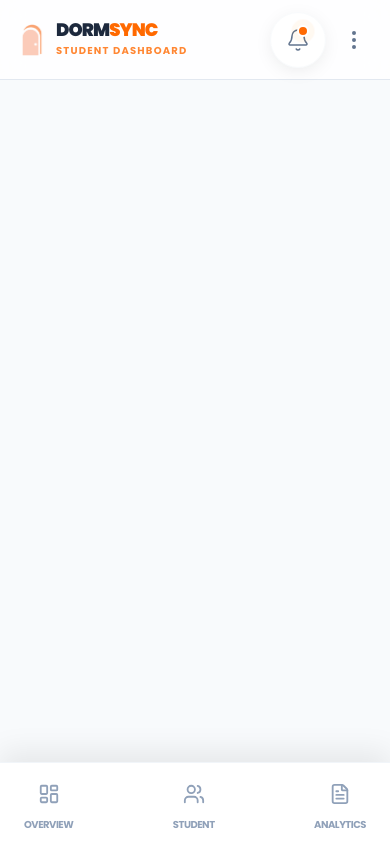
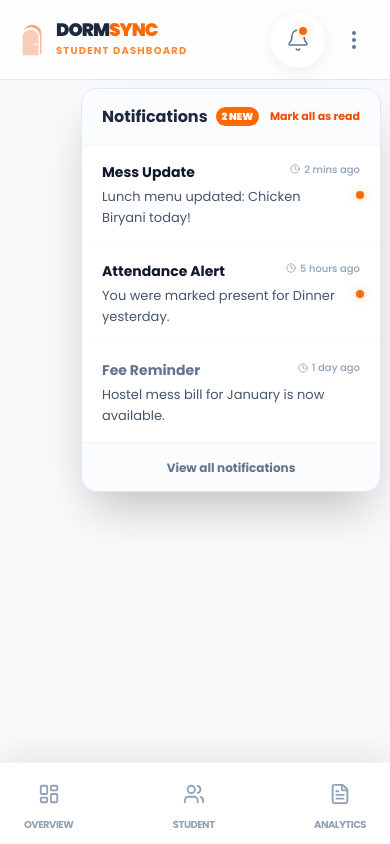
Before and after one commit to bitwise-debugger/dorm-sync, a React (Vite) app in the folder client/: page /admin in a window 390 px wide. Both pictures are taken after a click on the button 298 px from the left and 39 px from the top of the page. Built offline with nearby package versions, Linux system fonts and the light colour scheme.

Commit message:
fix: responsiveness of dashboardlayout

```diff
--- /dev/null
+++ b/client/src/layouts/dashboard/NotificationDropdown.jsx
@@ -0,0 +1,72 @@
+import React from 'react';
+import { Bell, Check, Clock, Trash2 } from 'lucide-react';
+
+const NotificationDropdown = ({ isOpen, onClose }) => {
+    // Mock data for your hostel context
+    const notifications = [
+        { id: 1, title: 'Mess Update', message: 'Lunch menu updated: Chicken Biryani today!', time: '2 mins ago', unread: true },
+        { id: 2, title: 'Attendance Alert', message: 'You were marked present for Dinner yesterday.', time: '5 hours ago', unread: true },
+        { id: 3, title: 'Fee Reminder', message: 'Hostel mess bill for January is now available.', time: '1 day ago', unread: false },
+    ];
+
+    if (!isOpen) return null;
+
+    return (
+        <div className="absolute right-[-55px]  mt-5 md:mt-7 w-75 sm:w-96 bg-white dark:bg-slate-900 border border-slate-200 dark:border-slate-800 rounded-2xl shadow-2xl z-50 overflow-hidden animate-in fade-in slide-in-from-top-2 duration-200 poppins">
+
+            {/* Header */}
+            <div className="px-5 py-4 border-b border-slate-100 dark:border-slate-800 flex items-center justify-between bg-slate-50/50 dark:bg-slate-800/30">
+                <div className="flex items-center gap-2">
+                    <h3 className="font-bold text-slate-800 dark:text-white">Notifications</h3>
+                    <span className="bg-orange-500 text-white text-[10px] font-black px-1.5 py-0.5 rounded-full">2 NEW</span>
+                </div>
+                <button className="text-[11px] font-bold text-orange-600 hover:underline cursor-pointer">
+                    Mark all as read
+                </button>
+            </div>
+
+            {/* List */}
+            <div className="max-h-[400px] overflow-y-auto no-scrollbar">
+                {notifications.length > 0 ? (
+                    notifications.map((notif) => (
+                        <div
+                            key={notif.id}
+                            className={`px-5 py-4 border-b border-slate-50 dark:border-slate-800 last:border-0 hover:bg-slate-50 dark:hover:bg-slate-800/50 transition-colors cursor-pointer group relative`}
+                        >
+                            <div className="flex justify-between items-start mb-1">
+                                <h4 className={`text-sm font-bold ${notif.unread ? 'text-slate-900 dark:text-white' : 'text-slate-500'}`}>
+                                    {notif.title}
+                                </h4>
+                                <span className="text-[10px] text-slate-400 flex items-center gap-1 font-medium">
+                                    <Clock size={10} /> {notif.time}
+                                </span>
+                            </div>
+                            <p className="text-[13px] text-slate-600 dark:text-slate-400 leading-relaxed pr-4">
+                                {notif.message}
+                            </p>
+
+                            {/* Blue dot for unread */}
+                            {notif.unread && (
+                                <div className="absolute right-4 top-1/2 -translate-y-1/2 w-2 h-2 bg-orange-500 rounded-full shadow-[0_0_8px_rgba(249,115,22,0.4)]" />
+                            )}
+                        </div>
+                    ))
+                ) : (
+                    <div className="py-10 flex flex-col items-center justify-center text-slate-400">
+                        <Bell size={40} strokeWidth={1} className="mb-2 opacity-20" />
+                        <p className="text-sm font-medium">No new notifications</p>
+                    </div>
+                )}
+            </div>
+
+            {/* Footer */}
+            <div className="px-5 py-3 border-t border-slate-100 dark:border-slate-800 text-center bg-slate-50/50 dark:bg-slate-800/30">
+                <button className="text-xs font-bold text-slate-500 hover:text-slate-800 dark:hover:text-slate-200 transition-colors cursor-pointer">
+                    View all notifications
+                </button>
+            </div>
+        </div>
+    );
+};
+
+export default NotificationDropdown;
--- a/client/src/layouts/dashboard/Topbar.jsx
+++ b/client/src/layouts/dashboard/Topbar.jsx
@@ -1,11 +1,34 @@
-import React, { useState } from 'react';
+import React, { useState, useRef, useEffect } from 'react';
 import { Bell, MoreVertical, X, Settings, User, LogOut } from 'lucide-react';
 import ThemeButton from '../../components/common/ThemeButton';
 import IconButton from '../../components/common/IconButton';
 import UserMenu from '../../components/common/UserMenu';
+import NotificationDropdown from './NotificationDropdown';
 
 const Topbar = ({ userName = "Mithun Ray" }) => {
     const [isMenuOpen, setIsMenuOpen] = useState(false);
+    const [isNotifOpen, setIsNotifOpen] = useState(false);
+
+    // Refs for detecting clicks outside
+    const notifRef = useRef(null);
+    const menuRef = useRef(null);
+
+    // Single useEffect to handle both dropdowns
+    useEffect(() => {
+        const handleClickOutside = (event) => {
+            // Close notifications if clicking outside
+            if (notifRef.current && !notifRef.current.contains(event.target)) {
+                setIsNotifOpen(false);
+            }
+            // Close mobile menu if clicking outside
+            if (menuRef.current && !menuRef.current.contains(event.target)) {
+                setIsMenuOpen(false);
+            }
+        };
+
+        document.addEventListener('mousedown', handleClickOutside);
+        return () => document.removeEventListener('mousedown', handleClickOutside);
+    }, []);
 
     return (
         <header className="h-20 poppins sm:h-24 bg-white/80 dark:bg-slate-900/80 backdrop-blur-md border-b border-slate-200 dark:border-slate-800 sticky top-0 z-30 px-4 sm:px-6 flex items-center justify-between transition-all poppins">
@@ -18,7 +41,6 @@ const Topbar = ({ userName = "Mithun Ray" }) => {
                     <h1 className="font-black text-lg tracking-tighter leading-none text-slate-800 dark:text-white uppercase">
                         DORM<span className="text-orange-500">SYNC</span>
                     </h1>
-                    {/* Dynamic Page Title for Mobile Navigation Context */}
                     <span className="text-[10px] font-bold text-orange-500/80 uppercase tracking-[1.2px] mt-1 poppins">
                         Student Dashboard
                     </span>
@@ -38,27 +60,37 @@ const Topbar = ({ userName = "Mithun Ray" }) => {
             {/* Right: Actions */}
             <div className="flex items-center gap-2 sm:gap-4">
 
-                {/* Notification Bell: Always Visible */}
-                <IconButton icon={Bell} badgeCount={3} />
+                {/* Notification Bell with Outside Click Logic */}
+                <div className="relative" ref={notifRef}>
+                    <IconButton
+                        icon={Bell}
+                        badgeCount={2}
+                        onClick={() => setIsNotifOpen(!isNotifOpen)}
+                    />
+                    <NotificationDropdown
+                        isOpen={isNotifOpen}
+                        onClose={() => setIsNotifOpen(false)}
+                    />
+                </div>
 
                 {/* Desktop Actions: Hidden below 'md' */}
-                <div className="hidden md:flex items-center gap-4">
+                <div className="hidden lg:flex items-center gap-4">
                     <ThemeButton />
                     <UserMenu userName={userName} />
                 </div>
 
-                {/* Mobile More Menu Toggle: Visible below 'md' */}
+                {/* Mobile More Menu Toggle with Outside Click Logic */}
+                <div className="relative lg:hidden" ref={menuRef}>
                     <button
                         onClick={() => setIsMenuOpen(!isMenuOpen)}
-                    className="md:hidden p-2 text-slate-500 hover:bg-slate-100 dark:hover:bg-slate-800 rounded-full transition-colors cursor-pointer"
+                        className="p-2 text-slate-500 hover:bg-slate-100 dark:hover:bg-slate-800 rounded-full transition-colors cursor-pointer"
                     >
                         {isMenuOpen ? <X size={24} /> : <MoreVertical size={24} />}
                     </button>
-            </div>
 
                     {/* Mobile "More" Dropdown Overlay */}
                     {isMenuOpen && (
-                <div className="absolute top-20 left-0 right-0 mx-4 p-4 bg-white dark:bg-slate-900 border border-slate-200 dark:border-slate-800 rounded-2xl shadow-2xl z-50 md:hidden animate-in slide-in-from-top-2 duration-200">
+                        <div className="absolute top-17 sm:top-19 right-0 w-[calc(100vw-2rem)] min-w-[280px] max-w-[470px] p-4 bg-white dark:bg-slate-900 border border-slate-200 dark:border-slate-800 rounded-2xl shadow-2xl z-50 animate-in slide-in-from-top-2 duration-200">
                             <div className="flex flex-col gap-4">
                                 <div className="flex items-center justify-between px-2 pb-2 border-b border-slate-100 dark:border-slate-800">
                                     <span className="text-sm font-bold text-slate-400 uppercase tracking-widest">Preferences</span>
@@ -82,6 +114,8 @@ const Topbar = ({ userName = "Mithun Ray" }) => {
                             </div>
                         </div>
                     )}
+                </div>
+            </div>
         </header>
     );
 };
```
Lines whose indentation alone changed are shown as unchanged.
